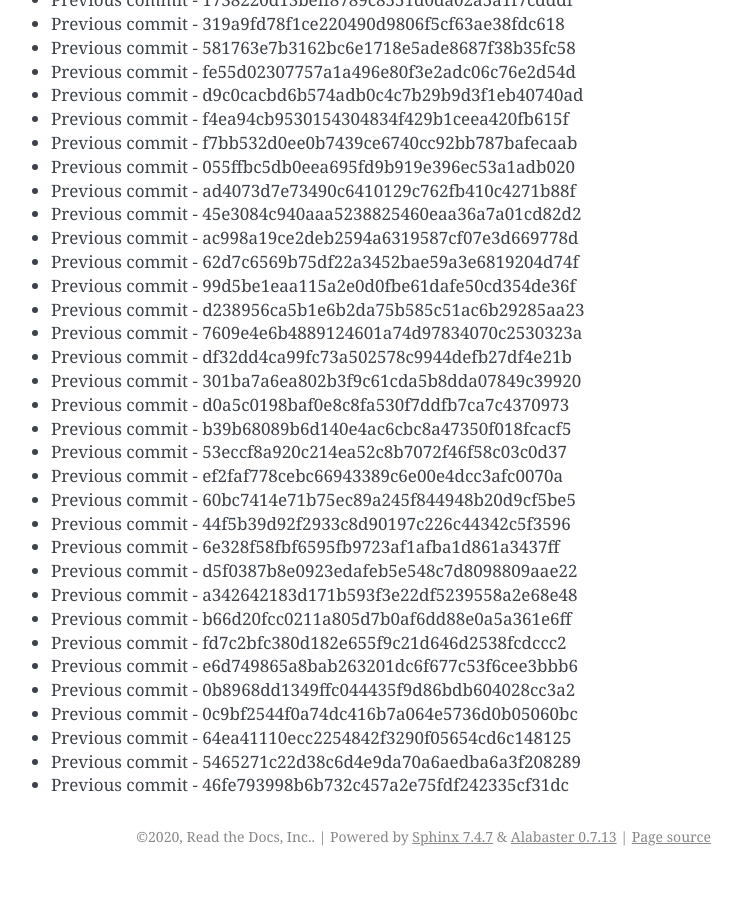
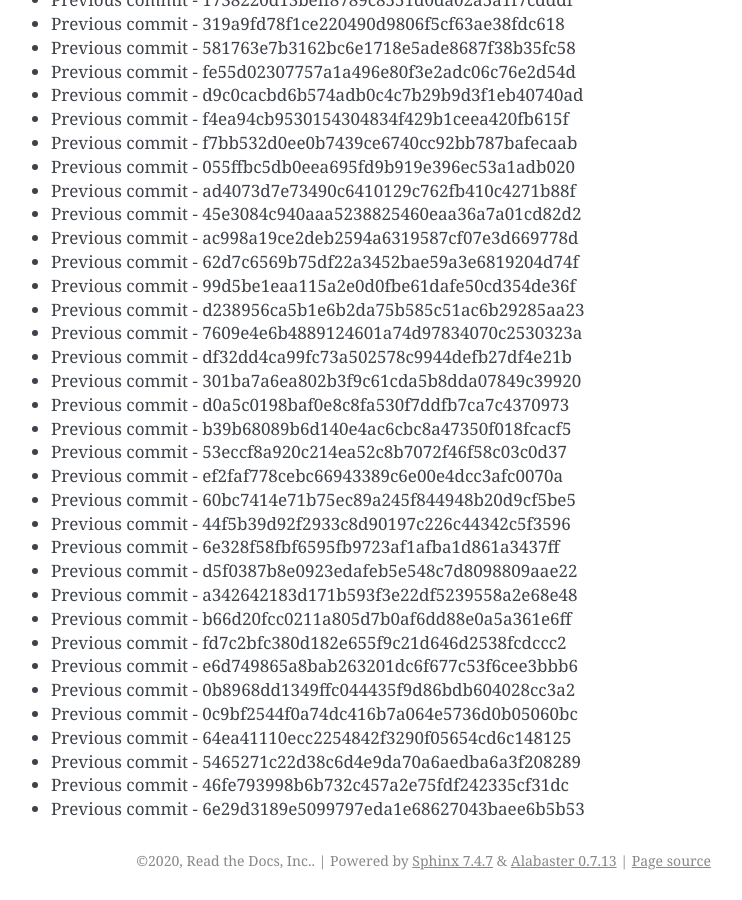
Before and after one commit to readthedocs/rtd-git-stresstest, a Sphinx documentation site: the page built from docs/updates.rst, in a window 1280 px wide and 900 px high, scrolled down 61385 px. Shown: the whole window, without its empty margins (399-1141 px from the left). Built offline with Sphinx 7.4.7, drawn with Linux system fonts in a browser that asks for light colours; before the commit the page ends 62261 px from its top, so only the background shows below that.

Commit message:
Generating commit from previous: 6e29d3189e5099797eda1e68627043baee6b5b53

```diff
--- a/docs/updates.rst
+++ b/docs/updates.rst
@@ -2611,3 +2611,4 @@ It can be tested for any performance characteristics.
 * Previous commit - 64ea41110ecc2254842f3290f05654cd6c148125
 * Previous commit - 5465271c22d38c6d4e9da70a6aedba6a3f208289
 * Previous commit - 46fe793998b6b732c457a2e75fdf242335cf31dc
+* Previous commit - 6e29d3189e5099797eda1e68627043baee6b5b53
```
